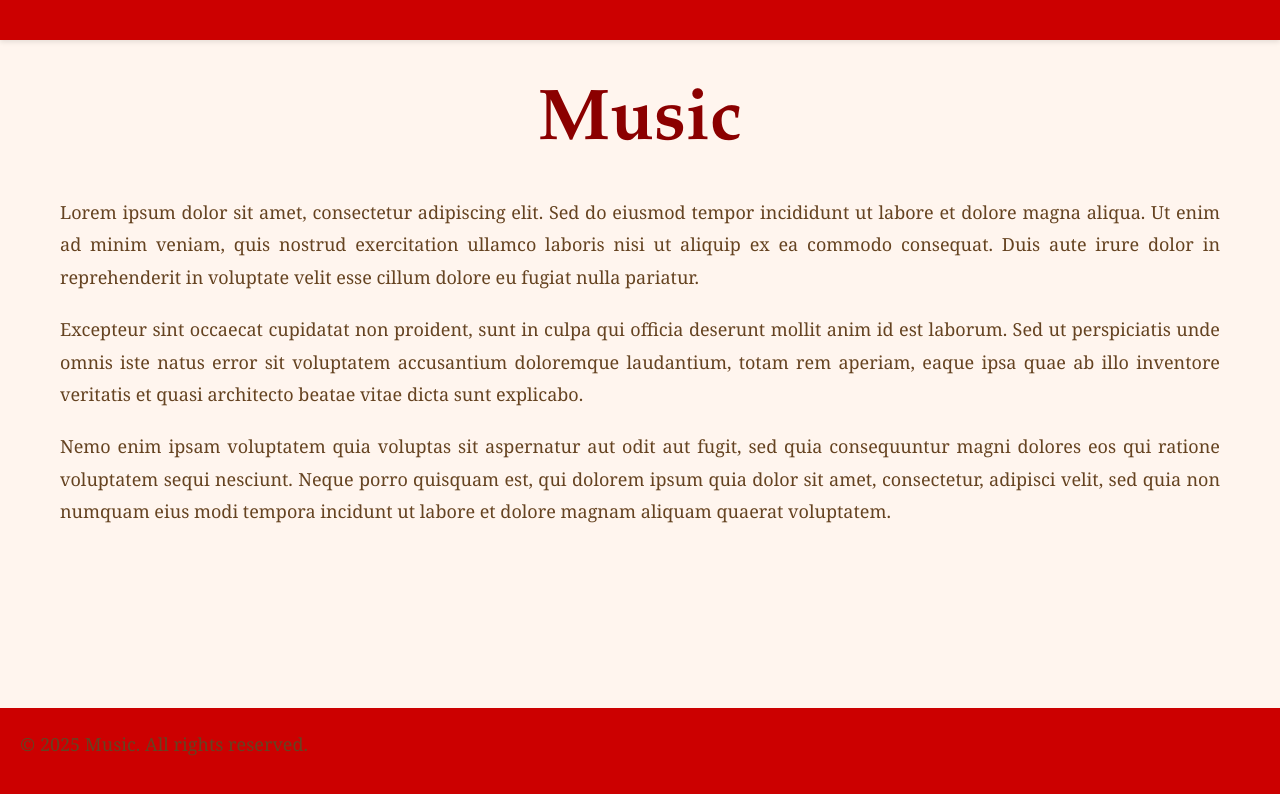
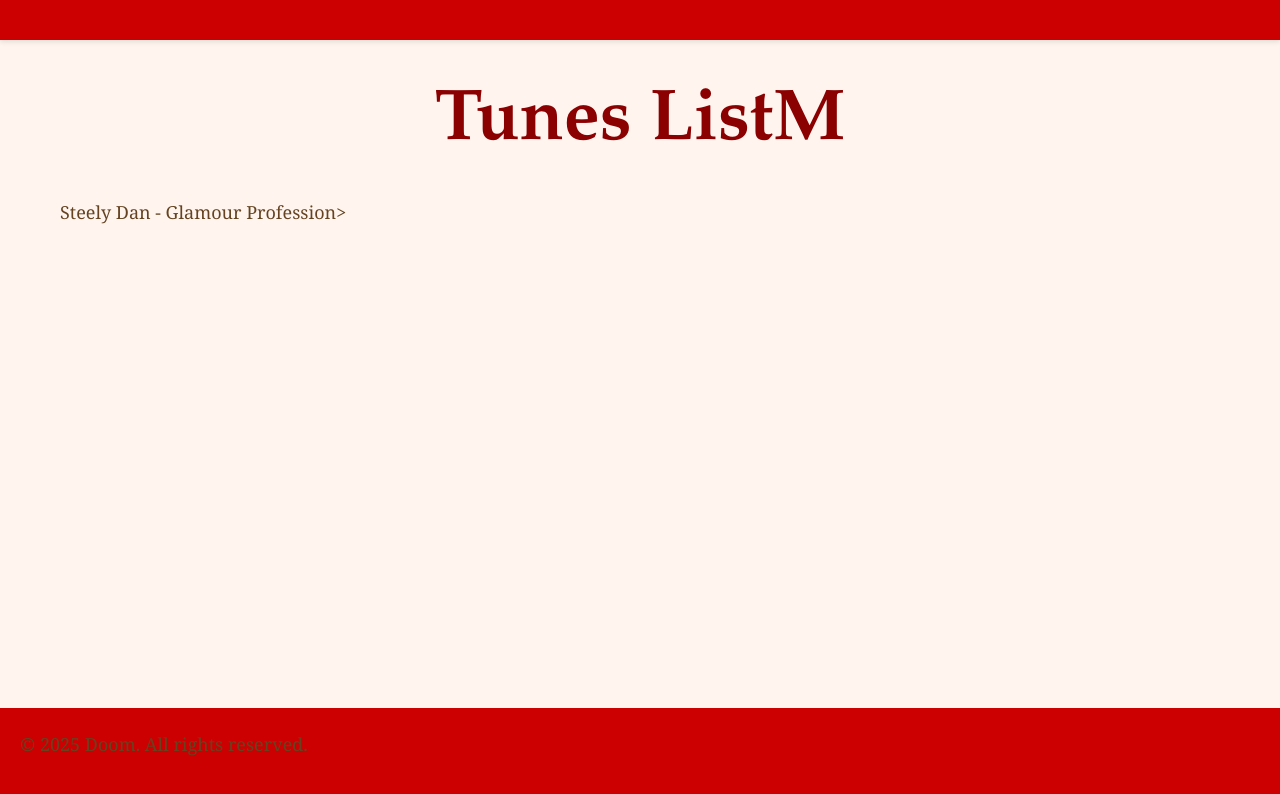
Before and after one commit to jcsbcs/jcsbcs.github.io, a plain HTML site: page index.html in a window 1280 px wide. Drawn offline with Linux system fonts and the light colour scheme.

Commit message:
Update index.html

```diff
--- a/index.html
+++ b/index.html
@@ -63,17 +63,14 @@
     <header></header>
 
     <main>
-        <h1>Music</h1>
+        <h1>Tunes ListM</h1>
 
-        <p>Lorem ipsum dolor sit amet, consectetur adipiscing elit. Sed do eiusmod tempor incididunt ut labore et dolore magna aliqua. Ut enim ad minim veniam, quis nostrud exercitation ullamco laboris nisi ut aliquip ex ea commodo consequat. Duis aute irure dolor in reprehenderit in voluptate velit esse cillum dolore eu fugiat nulla pariatur.</p>
+        <p>Steely Dan - Glamour Profession></p>
 
-        <p>Excepteur sint occaecat cupidatat non proident, sunt in culpa qui officia deserunt mollit anim id est laborum. Sed ut perspiciatis unde omnis iste natus error sit voluptatem accusantium doloremque laudantium, totam rem aperiam, eaque ipsa quae ab illo inventore veritatis et quasi architecto beatae vitae dicta sunt explicabo.</p>
-
-        <p>Nemo enim ipsam voluptatem quia voluptas sit aspernatur aut odit aut fugit, sed quia consequuntur magni dolores eos qui ratione voluptatem sequi nesciunt. Neque porro quisquam est, qui dolorem ipsum quia dolor sit amet, consectetur, adipisci velit, sed quia non numquam eius modi tempora incidunt ut labore et dolore magnam aliquam quaerat voluptatem.</p>
     </main>
 
     <footer>
-        <p>&copy; 2025 Music. All rights reserved.</p>
+        <p>&copy; 2025 Doom. All rights reserved.</p>
     </footer>
 </body>
 </html>
```
